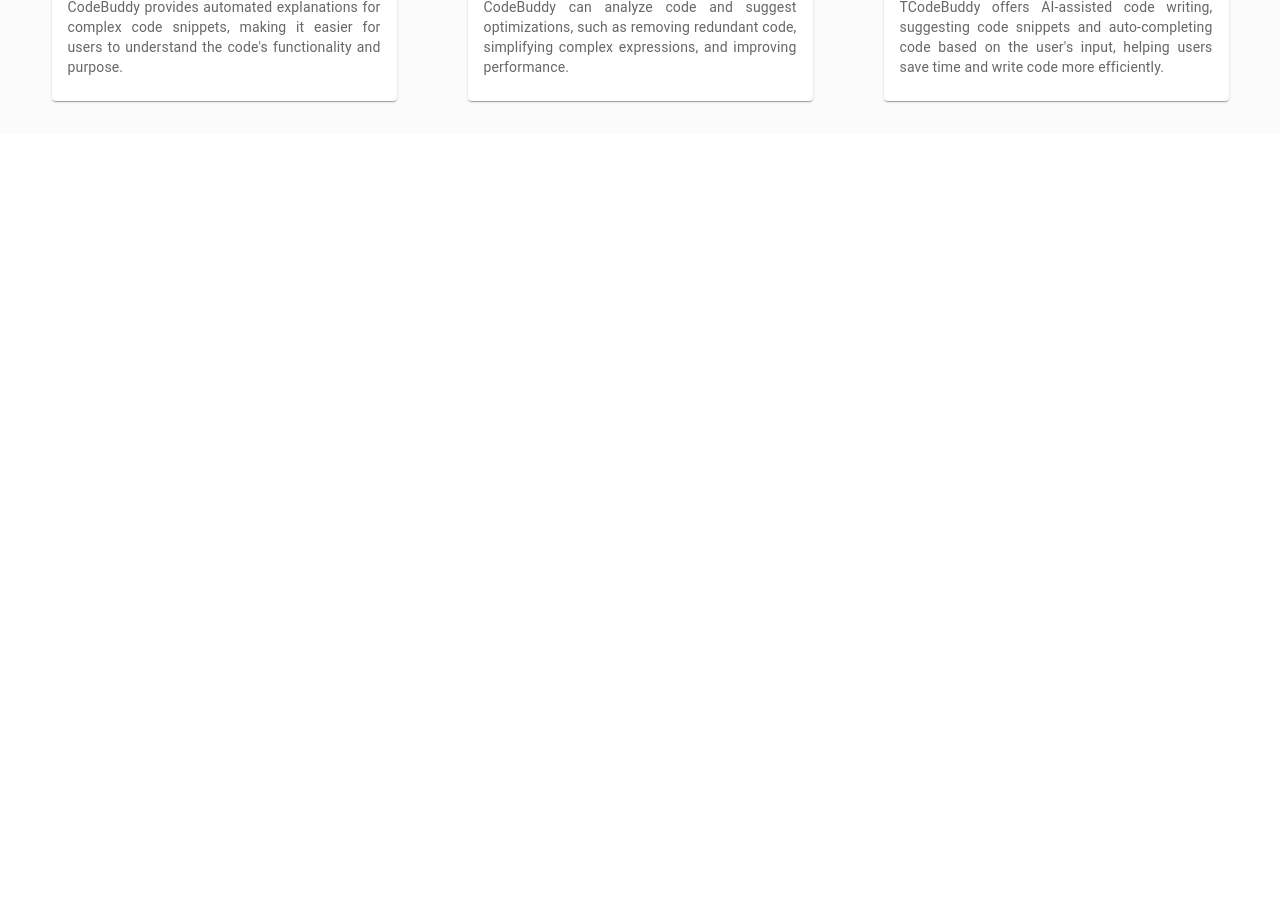
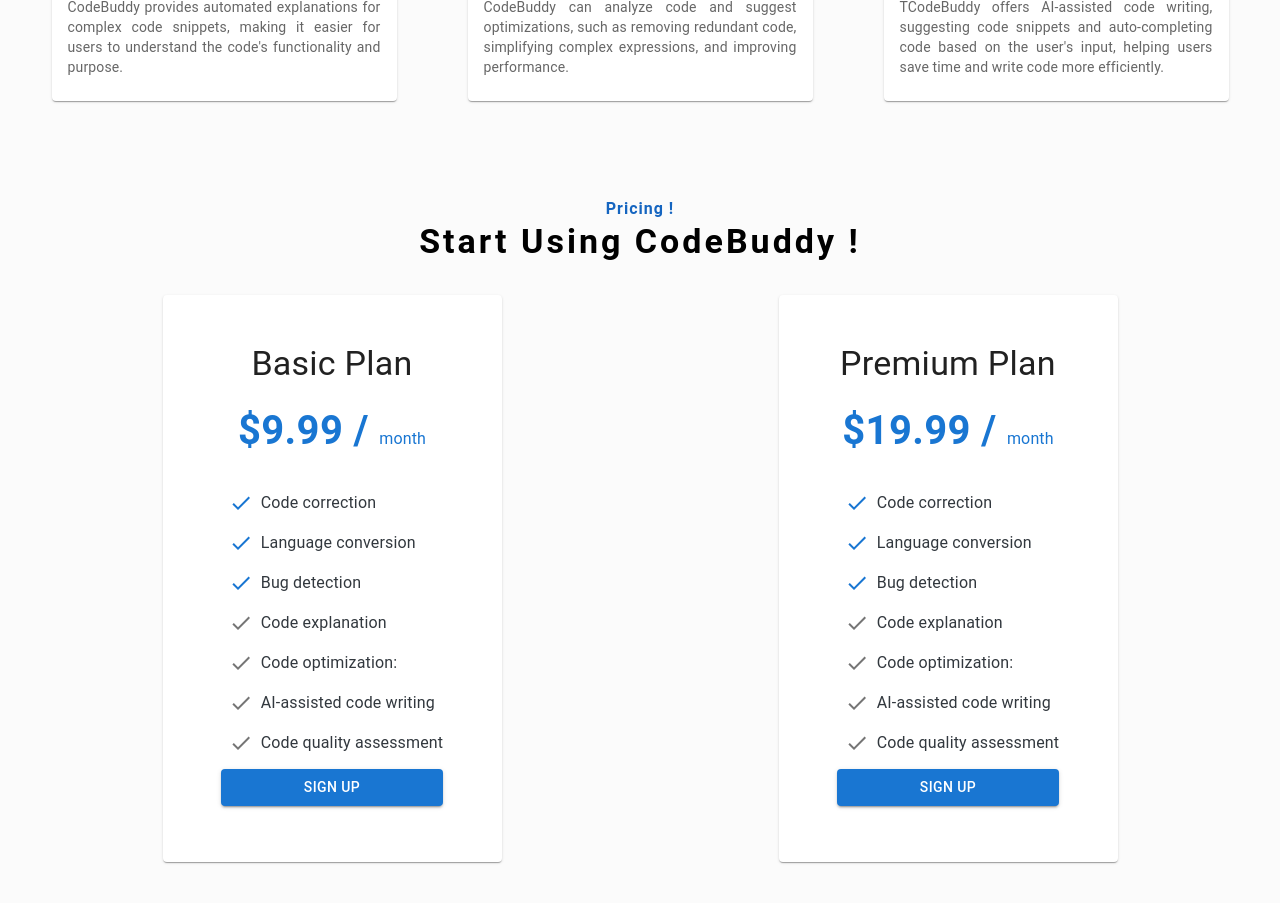
Before and after one commit to ArslanJajja1/my-code-buddy, a React (Vite) app in the folder client/: page / in a window 1280 px wide. Shown: the part 2520-3423 px from the top of the page. Before the commit the page ends 2653 px from the top, so only its background shows below. Built offline with nearby package versions, Linux system fonts and the light colour scheme; a web font is replaced by a local one.

Commit message:
pricing section design

```diff
--- /dev/null
+++ b/client/src/components/Pricing/Pricing.tsx
@@ -0,0 +1,60 @@
+import React from "react";
+import PricingCard from "../Cards/PricingCard";
+import { Box, Container, Stack } from "@mui/material";
+import Headings from "../Headings/Headings";
+
+const basePlanFeatures = [
+  {
+    feature: "Code correction",
+    available: true,
+  },
+  {
+    feature: "Language conversion",
+    available: true,
+  },
+  {
+    feature: "Bug detection",
+    available: true,
+  },
+  {
+    feature: "Code explanation",
+    available: false,
+  },
+  {
+    feature: "Code optimization:",
+    available: false,
+  },
+  {
+    feature: "AI-assisted code writing",
+    available: false,
+  },
+  {
+    feature: "Code quality assessment",
+    available: false,
+  },
+];
+const Pricing = () => {
+  return (
+    <Container maxWidth="xl" sx={{ py: 8 }}>
+      <Headings heading1="Pricing" heading2="Start Using CodeBuddy" />
+      <Stack direction={{ xs: "column", md: "row" }}>
+        <PricingCard
+          title="Basic Plan"
+          price="9.99"
+          pricingFeatures={basePlanFeatures}
+          buttonText="Sign Up"
+          onClick={() => alert("Button clicked!")}
+        />
+        <PricingCard
+          title="Premium Plan"
+          price="19.99"
+         pricingFeatures={basePlanFeatures}
+          buttonText="Sign Up"
+          onClick={() => alert("Button clicked!")}
+        />
+      </Stack>
+    </Container>
+  );
+};
+
+export default Pricing;
--- a/client/src/pages/Home/Home.tsx
+++ b/client/src/pages/Home/Home.tsx
@@ -2,6 +2,7 @@
 import HowItWorks from '../../components/HowItWorks/HowItWorks'
 import Features from '../../components/Features/Fearures'
 import Usecases from '../../components/Usecases/Usecases'
+import Pricing from '../../components/Pricing/Pricing'
 
 const Home = () => {
   return (
@@ -10,6 +11,7 @@
       <HowItWorks />
       <Usecases />
       <Features />
+      <Pricing />
     </>
   )
 }
```
